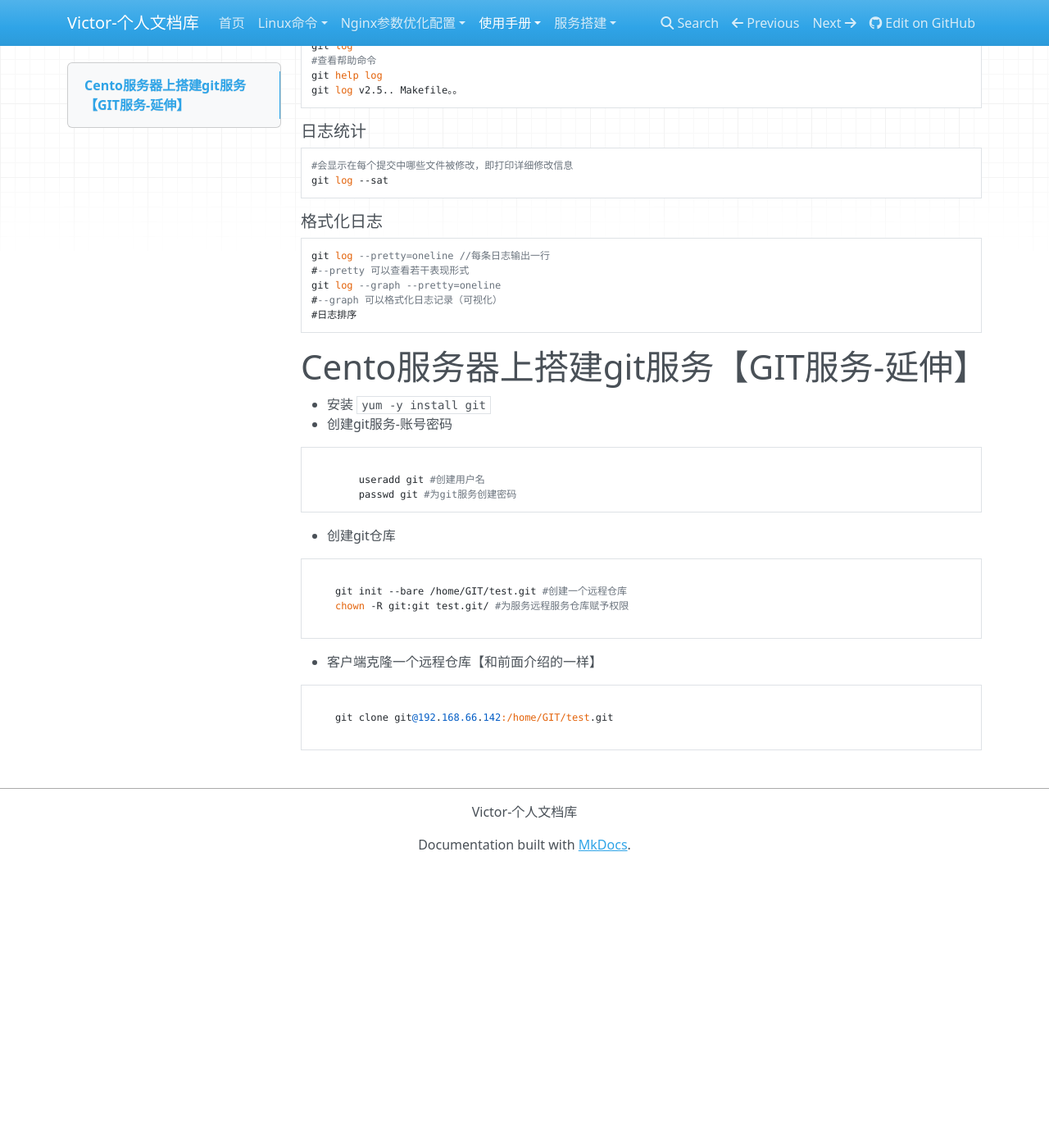
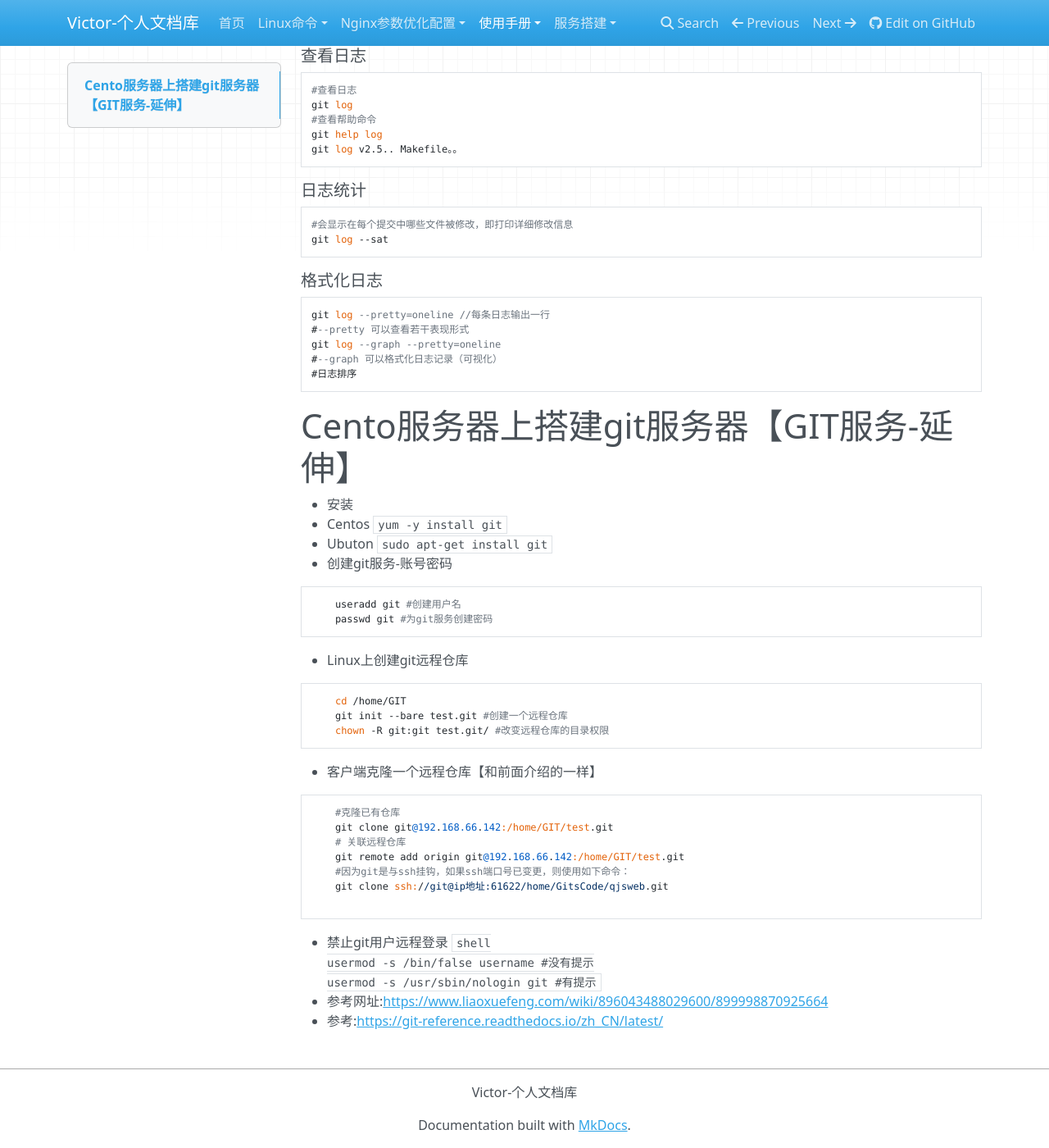
Before and after one commit to victor24680/victorDocs, an MkDocs documentation site: the page built from docs/使用手册/git 使用文档.md, in a window 1280 px wide and 1400 px high, scrolled down 1874 px. Shown: the whole window at 82% size. Built offline with MkDocs 1.6.1, drawn with Linux system fonts in a browser that asks for light colours; nearby versions of some CDN libraries; before the commit the page ends 2932 px from its top, so only the background shows below that; some of the changed text lies outside the part shown.

Commit message:
git服务，禁止用登录等

````diff
--- a/docs/使用手册/git 使用文档.md
+++ b/docs/使用手册/git 使用文档.md
@@ -24,7 +24,6 @@ git add 1.txt
 git status
 #进入缓存文件差异界面
 git diff --cached //【查看缓存区哪些文件被修改】可以直接按q 退出
-
 ```
 #### 提交内容
 
@@ -33,10 +32,15 @@ git commit -a -m "初始化文件"
 #-a 不会添加新的文件
 #-m 提交你的注释
 ```
-#### 添加远程仓库
+#### 远程仓库管理
 
 ```
+#关联远程仓库（添加远程仓库）
 git remote add origin https://git.hub.cn/victorxxxx.git
+#查看信息
+git remote -v
+#移除远程仓库
+git remote rm origin
 ```
 #### 推送新的内容到远程分支
 
@@ -116,29 +120,39 @@ git log --graph --pretty=oneline
 #日志排序
 ```
 
-# Cento服务器上搭建git服务【GIT服务-延伸】
-+ 安装 `yum -y install git`
+# Cento服务器上搭建git服务器【GIT服务-延伸】
++ 安装
+ 1. Centos `yum -y install git`
+ 2. Ubuton `sudo apt-get install git`
 + 创建git服务-账号密码
 
 ```
-
-		useradd git #创建用户名
-		passwd git #为git服务创建密码
+	useradd git #创建用户名
+	passwd git #为git服务创建密码
 ```
 
-+ 创建git仓库
++ Linux上创建git远程仓库
 
 ```
-
-	git init --bare /home/GIT/test.git #创建一个远程仓库
-	chown -R git:git test.git/ #为服务远程服务仓库赋予权限
-
+	cd /home/GIT
+	git init --bare test.git #创建一个远程仓库
+	chown -R git:git test.git/ #改变远程仓库的目录权限
 ```
 
 + 客户端克隆一个远程仓库【和前面介绍的一样】
+```
+    #克隆已有仓库
+	git clone git@192.168.66.142:/home/GIT/test.git
+	# 关联远程仓库
+	git remote add origin git@192.168.66.142:/home/GIT/test.git
+	#因为git是与ssh挂钩，如果ssh端口号已变更，则使用如下命令：
+	git clone ssh://git@ip地址:61622/home/GitsCode/qjsweb.git
 
 ```
-
-	git clone git@192.168.66.142:/home/GIT/test.git
-
-```
++ 禁止git用户远程登录
+```shell
+usermod -s /bin/false username #没有提示
+usermod -s /usr/sbin/nologin git #有提示
+ ```
+ - 参考网址:[https://www.liaoxuefeng.com/wiki/896043488029600/899998870925664](https://www.liaoxuefeng.com/wiki/896043488029600/899998870925664)
+ - 参考:[https://git-reference.readthedocs.io/zh_CN/latest/](https://git-reference.readthedocs.io/zh_CN/latest/)
````
